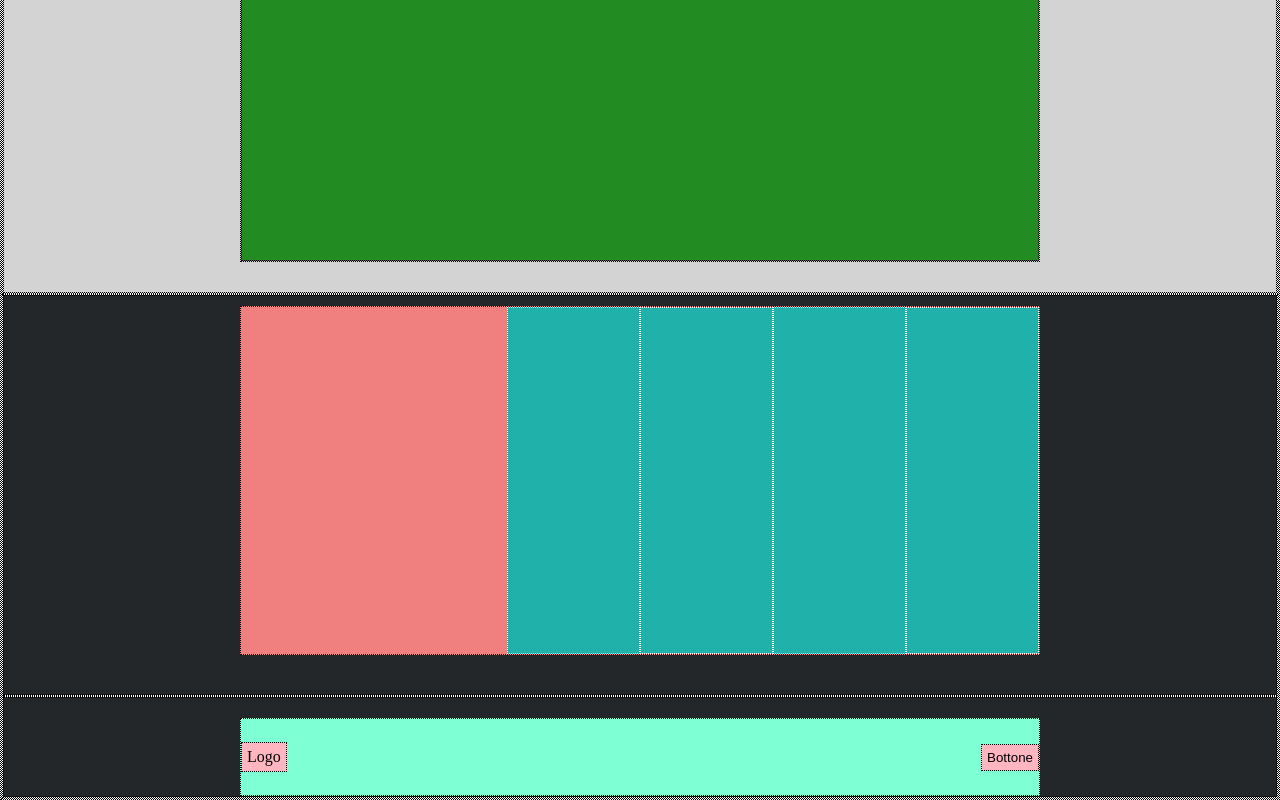
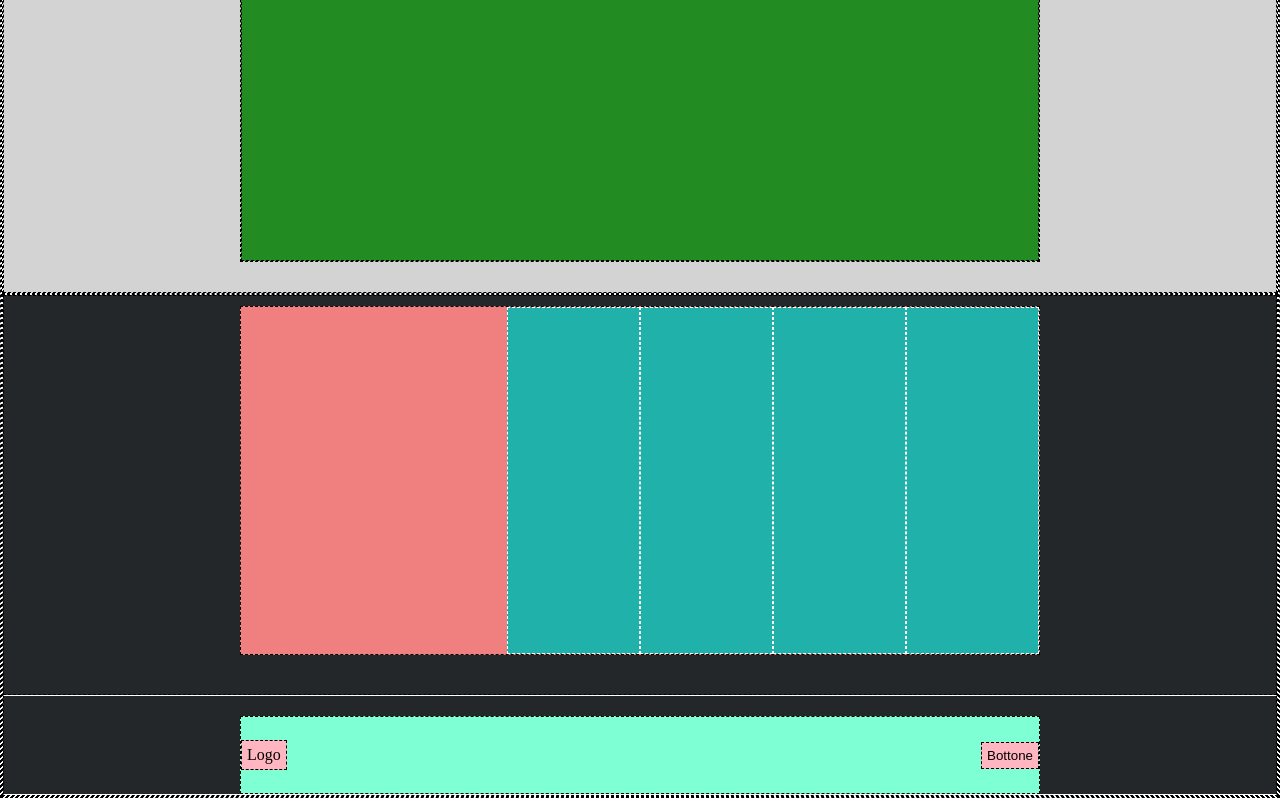
Before and after one commit to MegaEmme/html-css-struttura-discord, a plain HTML site: page index.html in a window 1280 px wide. Shown: the part 1782-2582 px from the top of the page. Drawn offline with Linux system fonts and the light colour scheme.

Commit message:
feat: final version

```diff
--- a/CSS/style.css
+++ b/CSS/style.css
@@ -1,7 +1,7 @@
 /* impostazioni su tutto il contenuto  */
 
 *{
-    border: 1px dotted black;
+    border: 1px dashed black;
     margin: 0;
     padding: 0;
     box-sizing: border-box;
@@ -160,7 +160,7 @@ footer > div{
 #ante_footer_2{
     background-color: #20b2aa;
     width: 133px;
-    border: 1px dotted white;
+    border: 1px dashed white;
 }
 
 hr{
@@ -168,6 +168,8 @@ hr{
 }
 
 #foot_section_2{
+    border-top: 1px solid white;
+    border-bottom: 1px solid white;
     padding-top: 20px;
     justify-content: center;
     height: 100px;
@@ -188,3 +190,21 @@ hr{
 
 
 /* /sezione footer  */
+
+
+
+
+
+
+/*
+
+font awesome (come cambiare parametri icone)
+
+i{
+    font-size: 100px;
+    color: red;
+    background-color: blue;
+
+}
+
+*/
--- a/index.html
+++ b/index.html
@@ -20,14 +20,18 @@
 
         <nav class="nav">
             <div class="width_logo">logo</div>
+
             <div class="width_link">
+
                 <ul class="link">
                     <li>link</li>
                     <li>link</li>
                     <li>link</li>
                     <li>link</li>
                 </ul>
+
             </div>
+
             <div class="width_login">login</div>
         </nav>
 
@@ -134,7 +138,6 @@
 
         </div>
 
-        <hr>
 
         <div id="foot_section_2">
             <div class="end_page">
@@ -149,3 +152,28 @@
 
 </body>
 </html>
+
+
+
+
+
+
+<!--
+
+font awesome (nell'header)
+
+<link rel="stylesheet" href="<link rel="stylesheet" href="https://cdnjs.cloudflare.com/ajax/libs/font-awesome/6.7.2/css/all.min.css" integrity="sha512-Evv84Mr4kqVGRNSgIGL/F/aIDqQb7xQ2vcrdIwxfjThSH8CSR7PBEakCr51Ck+w+/U6swU2Im1vVX0SVk9ABhg==" crossorigin="anonymous" referrerpolicy="no-referrer" />">
+
+<link rel="stylesheet" href="CSS/style.css">
+
+
+
+
+
+<i class="fa-brands fa-instagram"></i>
+
+puo essere usato come elemento dentro a un div o una lista, tipo
+
+<li><i class="fa-brands fa-instagram"></i>
+
+-->
```
